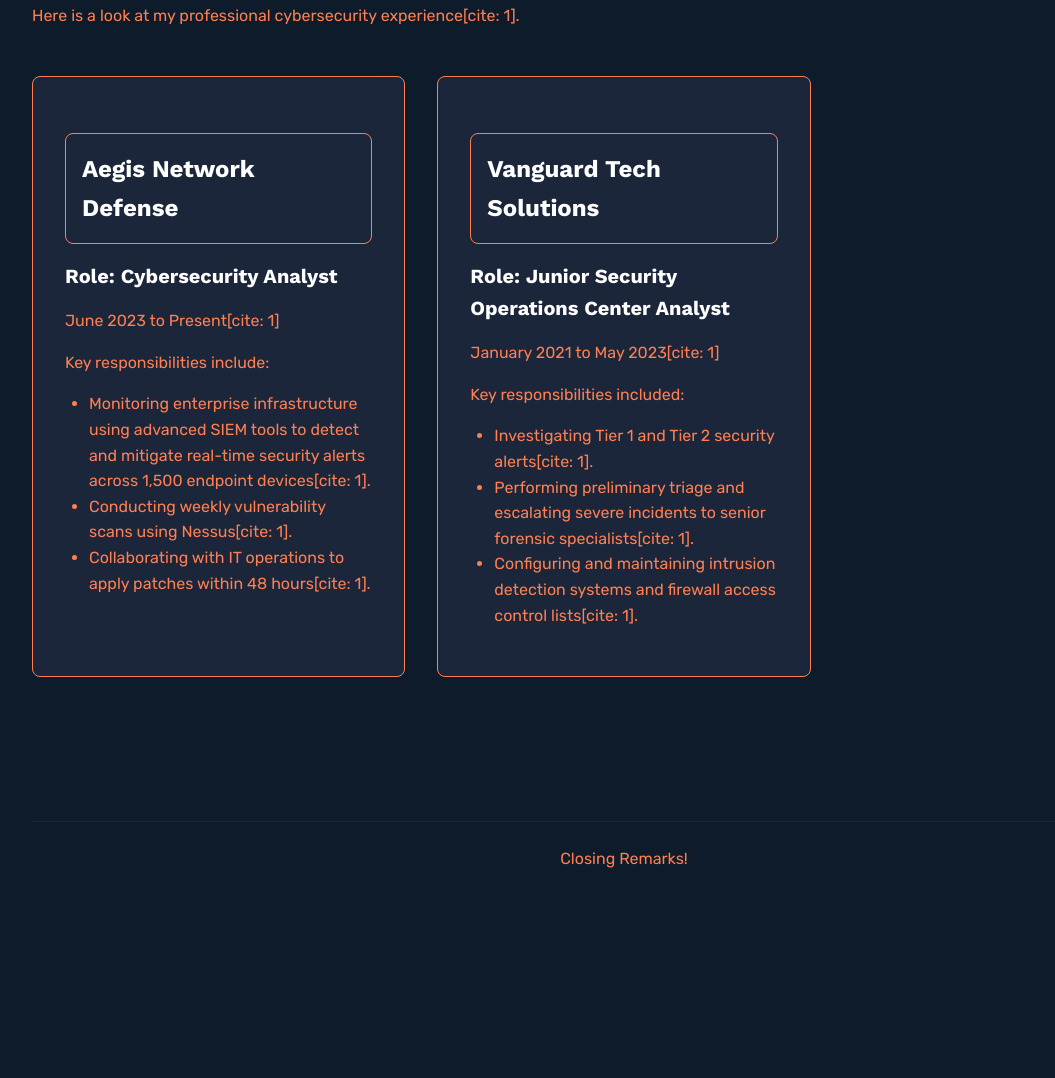
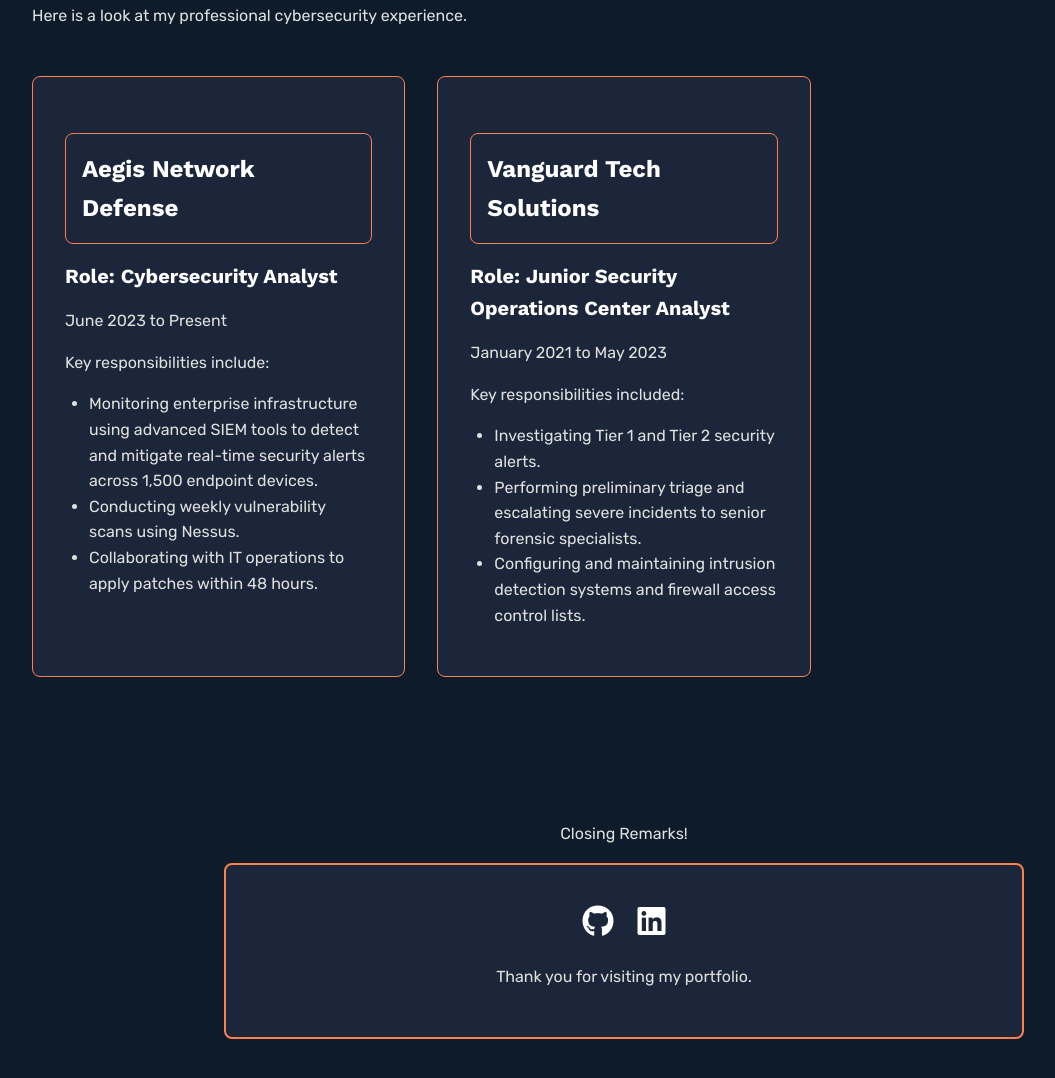
Before and after one commit to StephenVela88/Dev-140, a plain HTML site: page Projects&Work.html in a window 1280 px wide. Shown: the part 268-1346 px from the top of the page, without its empty margins (16-1071 px from the left). Before the commit the page ends 1204 px from the top, so only its background shows below. Drawn offline with nearby package versions, Linux system fonts and the light colour scheme.

Commit message:
Footer reset

```diff
--- a/Projects&Work.html
+++ b/Projects&Work.html
@@ -2,6 +2,7 @@
 <html lang="en">
 <head>
   <link rel="stylesheet" href="Wireframe.css">
+  <link rel="stylesheet" href="https://cdnjs.cloudflare.com/ajax/libs/font-awesome/6.4.0/css/all.min.css">
   <meta charset="UTF-8">
   <meta name="viewport" content="width=device-width, initial-scale=1.0">
   <title>Projects and Work | Stephen Vela Portfolio</title>
@@ -22,31 +23,31 @@
   <main>
     <section>
       <h1>Projects and Work</h1>
-      <p>Here is a look at my professional cybersecurity experience[cite: 1].</p>
+      <p>Here is a look at my professional cybersecurity experience.</p>
     </section>
 
     <section>
       <article>
         <h2>Aegis Network Defense</h2>
         <h3>Role: Cybersecurity Analyst</h3>
-        <p>June 2023 to Present[cite: 1]</p>
+        <p>June 2023 to Present</p>
         <p>Key responsibilities include:</p>
         <ul>
-          <li>Monitoring enterprise infrastructure using advanced SIEM tools to detect and mitigate real-time security alerts across 1,500 endpoint devices[cite: 1].</li>
-          <li>Conducting weekly vulnerability scans using Nessus[cite: 1].</li>
-          <li>Collaborating with IT operations to apply patches within 48 hours[cite: 1].</li>
+          <li>Monitoring enterprise infrastructure using advanced SIEM tools to detect and mitigate real-time security alerts across 1,500 endpoint devices.</li>
+          <li>Conducting weekly vulnerability scans using Nessus.</li>
+          <li>Collaborating with IT operations to apply patches within 48 hours.</li>
         </ul>
       </article>
 
       <article>
         <h2>Vanguard Tech Solutions</h2>
         <h3>Role: Junior Security Operations Center Analyst</h3>
-        <p>January 2021 to May 2023[cite: 1]</p>
+        <p>January 2021 to May 2023</p>
         <p>Key responsibilities included:</p>
         <ul>
-          <li>Investigating Tier 1 and Tier 2 security alerts[cite: 1].</li>
-          <li>Performing preliminary triage and escalating severe incidents to senior forensic specialists[cite: 1].</li>
-          <li>Configuring and maintaining intrusion detection systems and firewall access control lists[cite: 1].</li>
+          <li>Investigating Tier 1 and Tier 2 security alerts.</li>
+          <li>Performing preliminary triage and escalating severe incidents to senior forensic specialists.</li>
+          <li>Configuring and maintaining intrusion detection systems and firewall access control lists.</li>
         </ul>
       </article>
     </section>
@@ -59,4 +60,11 @@
 <script src="ProjectMilestone.js" defer></script>
 
 </body>
+<footer class="center-and-border">
+  <div class="social-links">
+    <a href="https://github.com/StephenVela88" target="_blank" aria-label="GitHub"><i class="fab fa-github"></i></a>
+    <a href="https://www.linkedin.com/in/stephenvela/" target="_blank" aria-label="LinkedIn"><i class="fab fa-linkedin"></i></a>
+  </div>
+  <p>Thank you for visiting my portfolio.</p>
+</footer>
 </html>
--- a/Wireframe.css
+++ b/Wireframe.css
@@ -2,25 +2,38 @@
 @import url('https://fonts.googleapis.com/css2?family=Work+Sans:wght@400;600;700&family=Rubik:wght@400&display=swap');
 
 :root {
-/*Shortcuts - Colors*/
+  /* Shortcuts Colors */
   --bg-dark: #0d1b2a;
   --bg-card: #1b263b;
---text-main: #ff7f50;
+  --bg-highlight: #415a77;
+  --text-main: #e0e1dd;
   --text-bright: #FFFFFF;
   --accent-orange: #ff7f50;
---accent-hover: #ff7f50;
+  --accent-hover: #ff9f7a;
   --error-red: #b94c24;
 
-/*Shortcuts - Spacing*/
+  /* Shortcuts Spacing */
   --space-8: 8px;
   --space-16: 16px;
   --space-24: 24px;
   --space-32: 32px;
   --space-48: 48px;
   --space-64: 64px;
---space-16x16: 16px 16px;
 }
 
+/* Center Shortcut */
+.center-and-border {
+  align-items: center;
+  background-color: var(--bg-card);
+  border: 2px solid var(--accent-orange);
+  border-radius: 8px;
+  display: flex;
+  flex-direction: column;
+  margin: 0 auto var(--space-32) auto;
+  max-width: 800px;
+  padding: var(--space-32);
+  text-align: center;
+}
 
 * {
 box-sizing: border-box;
@@ -324,3 +337,28 @@
   max-width: 300px;
   width: 100%;
 }
+
+footer {
+  border-top: none;
+  margin-top: var(--space-64);
+  padding-top: 0;
+}
+
+
+.social-links {
+  display: flex;
+  justify-content: center;
+  gap: var(--space-24);
+  margin-bottom: var(--space-16);
+}
+
+.social-links a {
+  color: var(--text-bright);
+  font-size: 2rem;
+  transition: color 0.3s ease, transform 0.3s ease;
+}
+
+.social-links a:hover {
+  color: var(--accent-orange);
+  transform: translateY(-5px);
+}
```
Also changed, not shown: About&Contact.html (+13 -5 lines), index.html (+12 -4 lines). Lines whose indentation alone changed are shown as unchanged.
